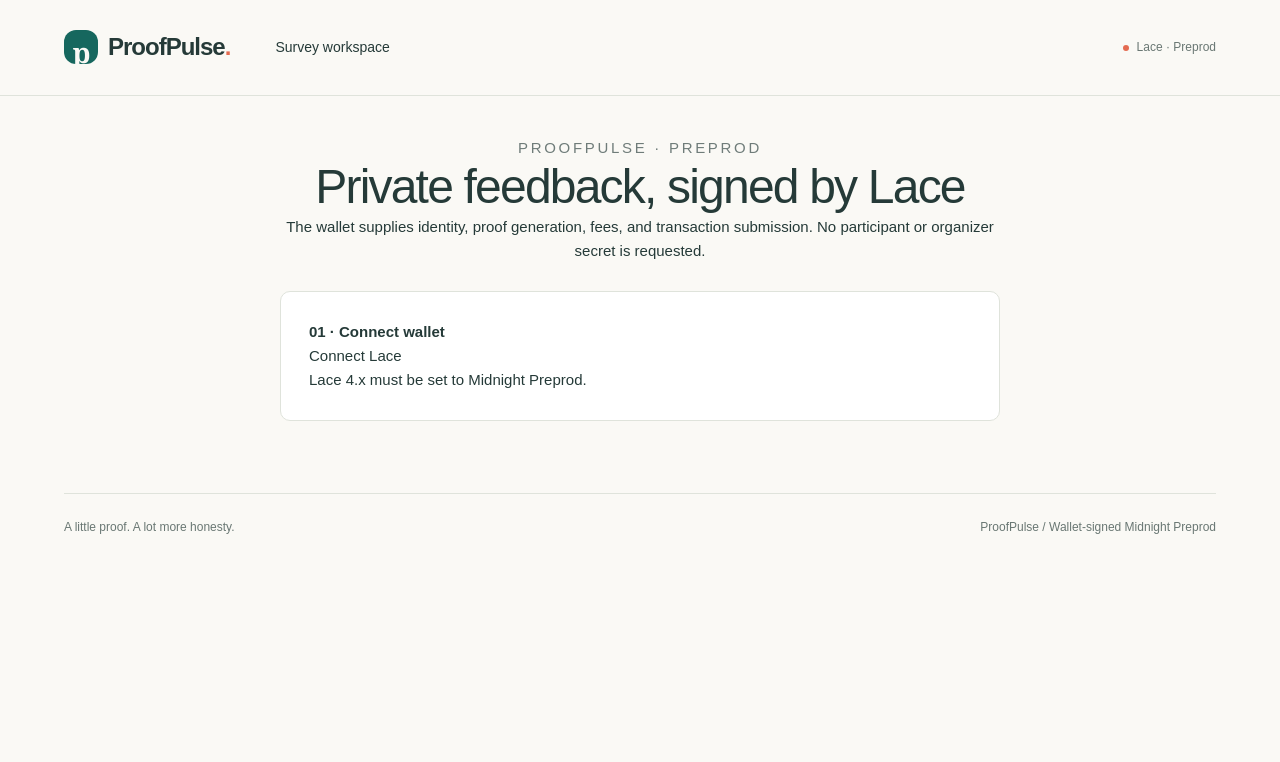
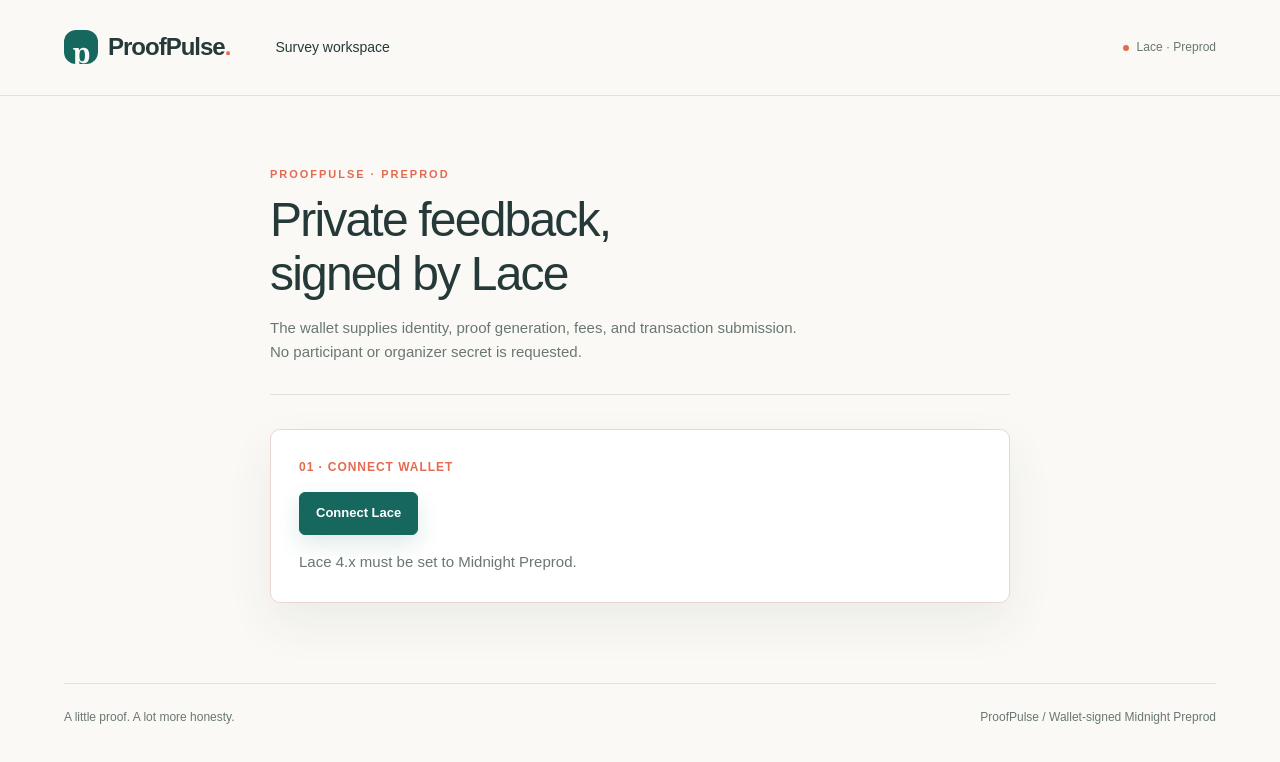
Before and after one commit to TuanNgoDev/proof-pulse, a Next.js app: page /preprod in a window 1280 px wide. Shown: the top 762 px of the page. Built offline with nearby package versions, Linux system fonts and the light colour scheme.

Commit message:
fix(ui): polish the wallet survey flow

```diff
--- a/src/app/globals.css
+++ b/src/app/globals.css
@@ -396,6 +396,91 @@
 .preprod-console a {
   overflow-wrap: anywhere;
 }
+.pulse-console {
+  width: min(100%, 780px);
+  margin: 0 auto;
+  padding: clamp(34px, 6vw, 70px) 20px 80px;
+}
+.pulse-hero {
+  margin-bottom: 34px;
+  padding-bottom: 30px;
+  border-bottom: 1px solid var(--line);
+}
+.pulse-kicker {
+  margin-bottom: 9px;
+  color: var(--coral);
+  font-size: 11px;
+  font-weight: 700;
+  letter-spacing: .18em;
+  text-transform: uppercase;
+}
+.pulse-hero h1 {
+  max-width: 620px;
+  text-wrap: balance;
+}
+.pulse-hero p:last-child {
+  max-width: 64ch;
+  margin-top: 14px;
+  color: var(--muted);
+}
+.pulse-flow {
+  display: grid;
+  gap: 18px;
+  margin: 0;
+  padding: 0;
+  list-style: none;
+}
+.pulse-flow .panel {
+  position: relative;
+  display: grid;
+  gap: 15px;
+  overflow: hidden;
+  border-color: #ead6d0;
+  box-shadow: 0 20px 48px rgba(37, 58, 56, .07);
+}
+.pulse-flow .panel > p:first-child {
+  color: var(--coral);
+  font-size: 12px;
+  letter-spacing: .08em;
+  text-transform: uppercase;
+}
+.pulse-flow .panel > p:last-child {
+  color: var(--muted);
+}
+.pulse-console button {
+  width: fit-content;
+  box-shadow: 0 9px 22px rgba(22, 103, 94, .14);
+  transition: transform .2s ease, background .2s ease, box-shadow .2s ease;
+}
+.pulse-console button:hover:not(:disabled) {
+  background: #0f5049;
+  box-shadow: 0 12px 26px rgba(22, 103, 94, .2);
+  transform: translateY(-1px);
+}
+.pulse-console button:active:not(:disabled) {
+  transform: translateY(1px);
+}
+.pulse-date-grid {
+  display: grid;
+  grid-template-columns: repeat(auto-fit, minmax(180px, 1fr));
+  gap: 12px;
+}
+.pulse-action-row {
+  display: flex;
+  flex-wrap: wrap;
+  gap: 10px;
+}
+.pulse-console [role="status"],
+.pulse-console [role="alert"] {
+  margin-top: 18px;
+  padding: 13px 16px;
+  border-radius: 7px;
+  background: var(--pale);
+}
+.pulse-console [role="alert"] {
+  color: #8e3428;
+  background: #fff0eb;
+}
 .detail-description {
   font-size: 17px;
   line-height: 1.8;
--- a/src/app/preprod/page.tsx
+++ b/src/app/preprod/page.tsx
@@ -173,14 +173,14 @@
     }
   }
 
-  return <main id="main" style={{ maxWidth: 760, margin: "0 auto", padding: "40px 20px 72px" }}>
-    <header style={{ textAlign: "center", marginBottom: 28 }}>
-      <p style={{ letterSpacing: "0.18em", textTransform: "uppercase", opacity: 0.65 }}>ProofPulse · Preprod</p>
+  return <main id="main" className="preprod-console pulse-console">
+    <header className="pulse-hero">
+      <p className="pulse-kicker">ProofPulse · Preprod</p>
       <h1>Private feedback, signed by Lace</h1>
       <p>The wallet supplies identity, proof generation, fees, and transaction submission. No participant or organizer secret is requested.</p>
     </header>
 
-    <ol style={{ listStyle: "none", padding: 0, display: "grid", gap: 18 }}>
+    <ol className="pulse-flow">
       <li className="panel">
         <p><strong>01 · Connect wallet</strong></p>
         <button type="button" disabled={busy} onClick={() => { void connect(); }}>
@@ -200,7 +200,7 @@
         <li className="panel">
           <p><strong>03 · Launch a survey</strong></p>
           <label>Survey question<textarea rows={3} maxLength={500} value={question} onChange={(event) => setQuestion(event.target.value)} /></label>
-          <div style={{ display: "grid", gridTemplateColumns: "repeat(auto-fit, minmax(180px, 1fr))", gap: 12 }}>
+          <div className="pulse-date-grid">
             <label>Starts<input type="datetime-local" value={start} onChange={(event) => setStart(event.target.value)} /></label>
             <label>Ends<input type="datetime-local" value={end} onChange={(event) => setEnd(event.target.value)} /></label>
           </div>
@@ -211,7 +211,7 @@
           <p><strong>04 · Participate</strong></p>
           <button type="button" disabled={busy} onClick={() => { void enrollWallet(); }}>Enroll this wallet</button>
           <label>Anonymous response<textarea rows={5} maxLength={4000} value={response} onChange={(event) => setResponse(event.target.value)} /></label>
-          <div style={{ display: "flex", flexWrap: "wrap", gap: 10 }}>
+          <div className="pulse-action-row">
             <button type="button" disabled={busy} onClick={() => { void submitResponse(); }}>Submit private response</button>
             <button type="button" disabled={busy} onClick={() => { void closeSurvey(); }}>Close survey</button>
           </div>
```
Also changed, not shown: 1 other file (tests, documents, lock files or other folders).
